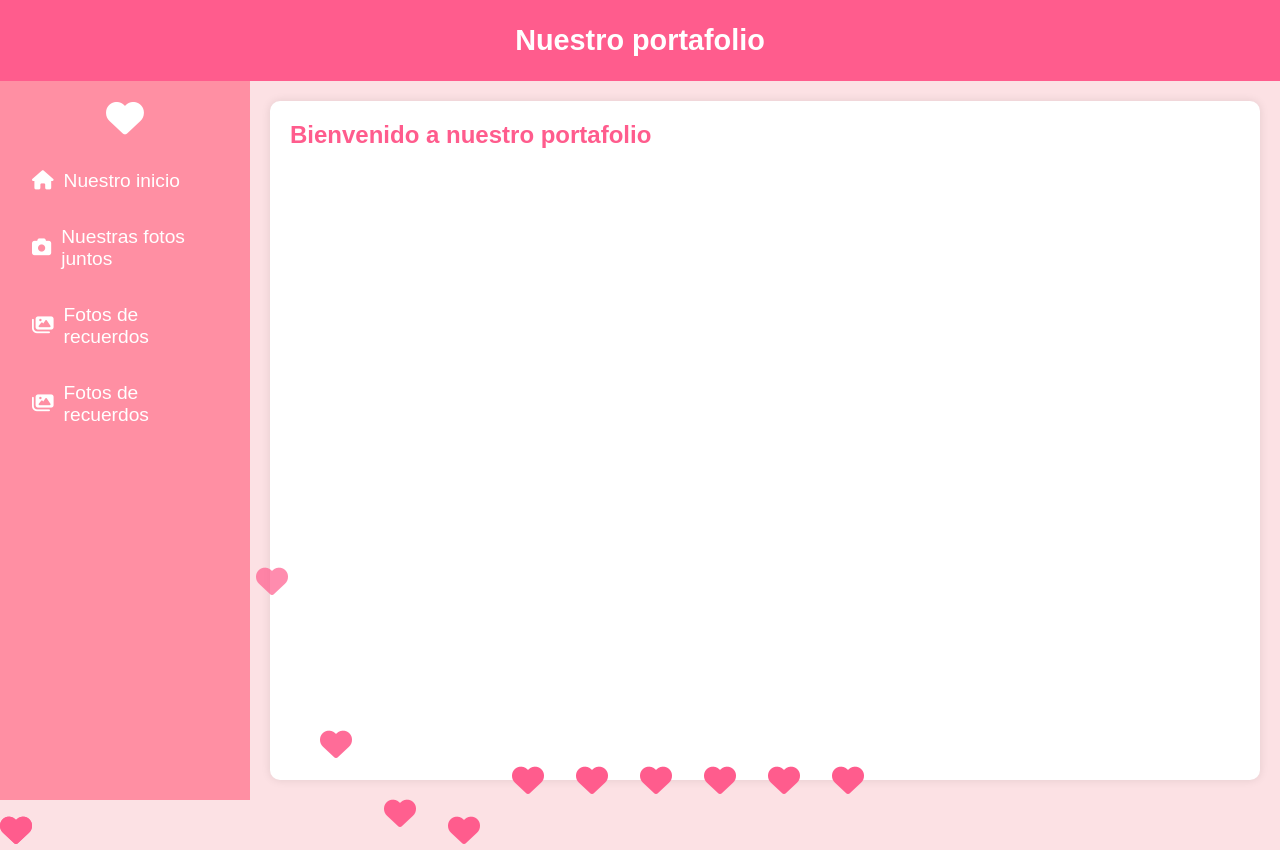
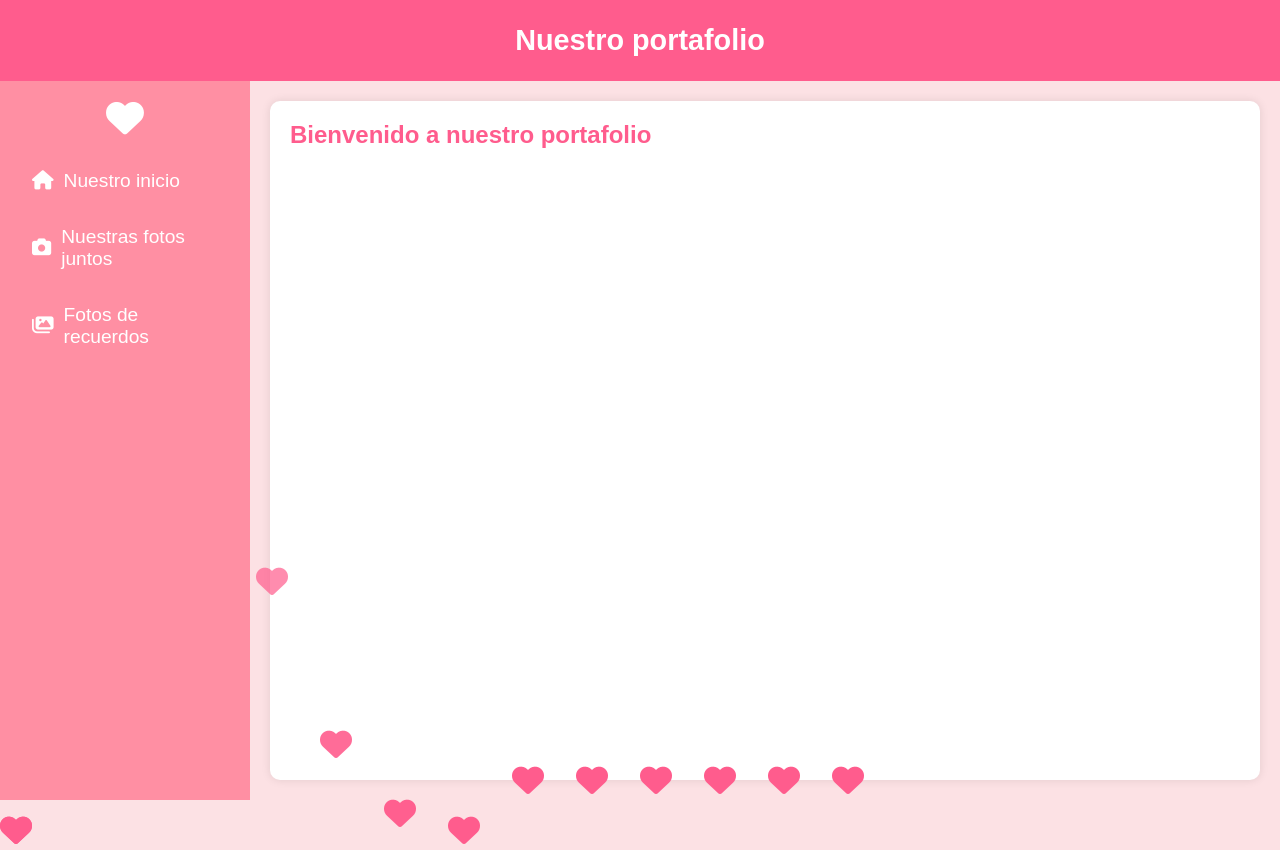
Before and after one commit to MorphDS-pro/febrero14, a plain HTML site: page portafolio.html in a window 1280 px wide. Drawn offline with Linux system fonts and the light colour scheme.

Commit message:
Update portafolio.html

```diff
--- a/portafolio.html
+++ b/portafolio.html
@@ -217,7 +217,6 @@
                     <a href="#" onclick="loadContent('modulos/ftInicios.html')"><i class="fas fa-home"></i> Nuestro inicio</a>
                     <a href="#" onclick="loadContent('modulos/ftNosotros.html')"><i class="fas fa-camera"></i> Nuestras fotos juntos</a>
                     <a href="#" onclick="loadContent('modulos/ftVarias.html')"><i class="fas fa-images"></i> Fotos de recuerdos</a>
-                    <a href="#" onclick="loadContent('modulos/ftVarias.html')"><i class="fas fa-images"></i> Fotos de recuerdos</a>
                 </div>
             </nav>
 
```
